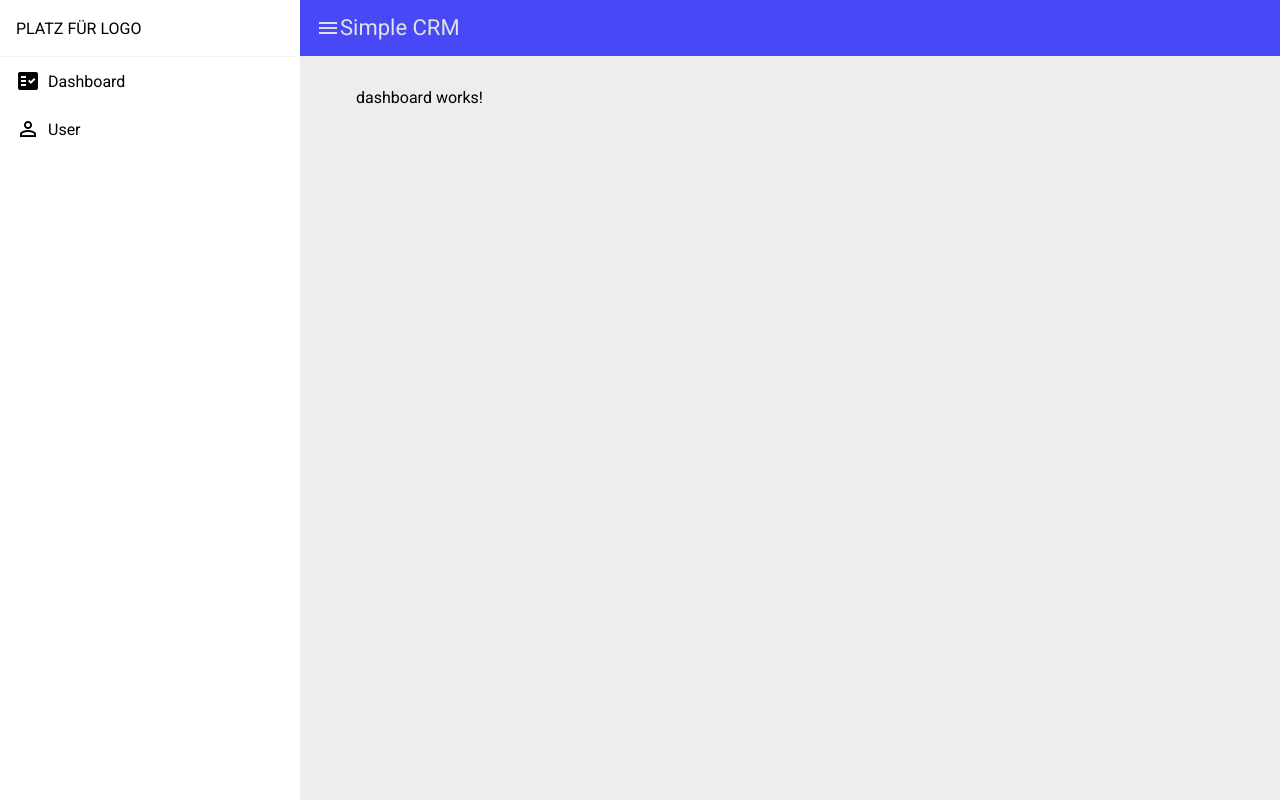
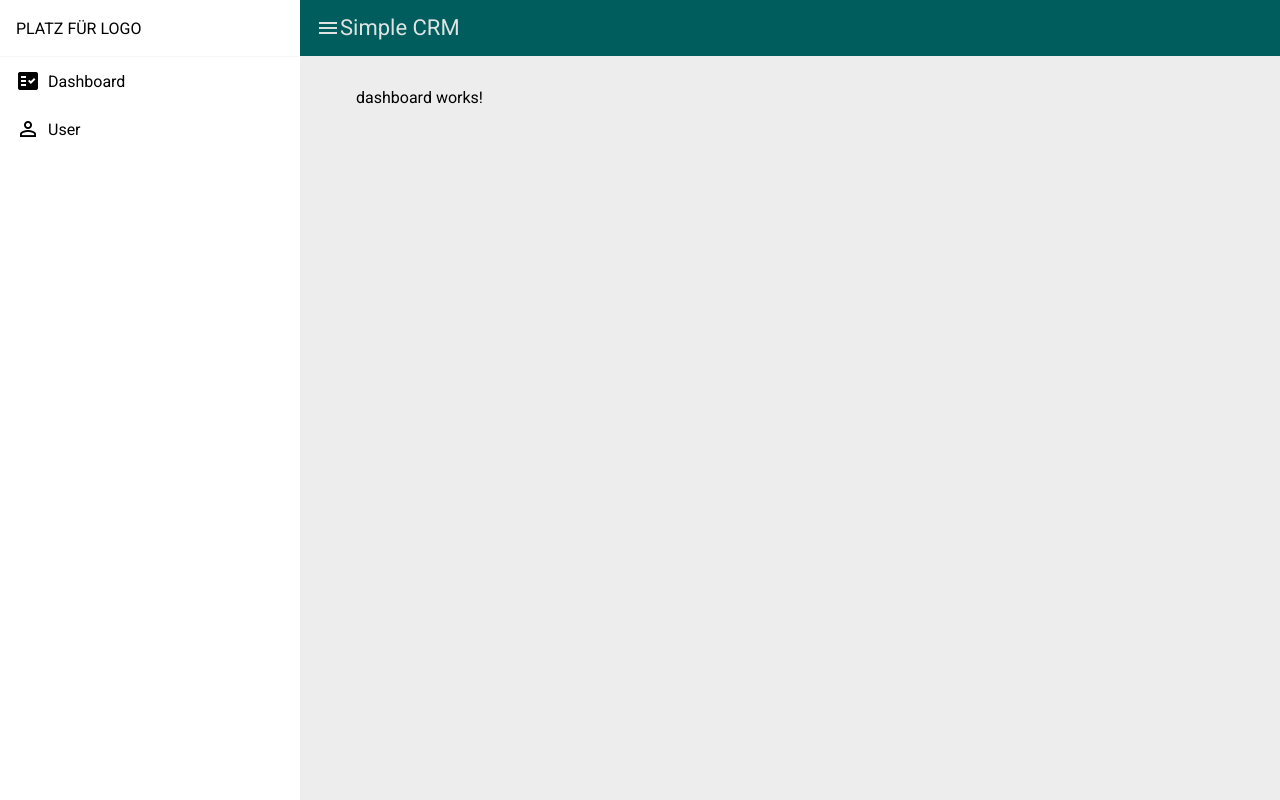
Before and after one commit to RobbyRunge/simple-crm, an Angular app: page / in a window 1280 px wide. Built offline with nearby package versions, Linux system fonts and the light colour scheme.

Commit message:
feat: Update mat-toolbar background color for improved UI consistency

```diff
--- a/src/app/app.component.scss
+++ b/src/app/app.component.scss
@@ -25,7 +25,7 @@
 }
 
 mat-toolbar, mat-toolbar-row {
-  background-color: rgb(72, 72, 246);
+  background-color: rgb(0, 93, 93);
   min-height: 56px;
   height: 56px;
 }
```
